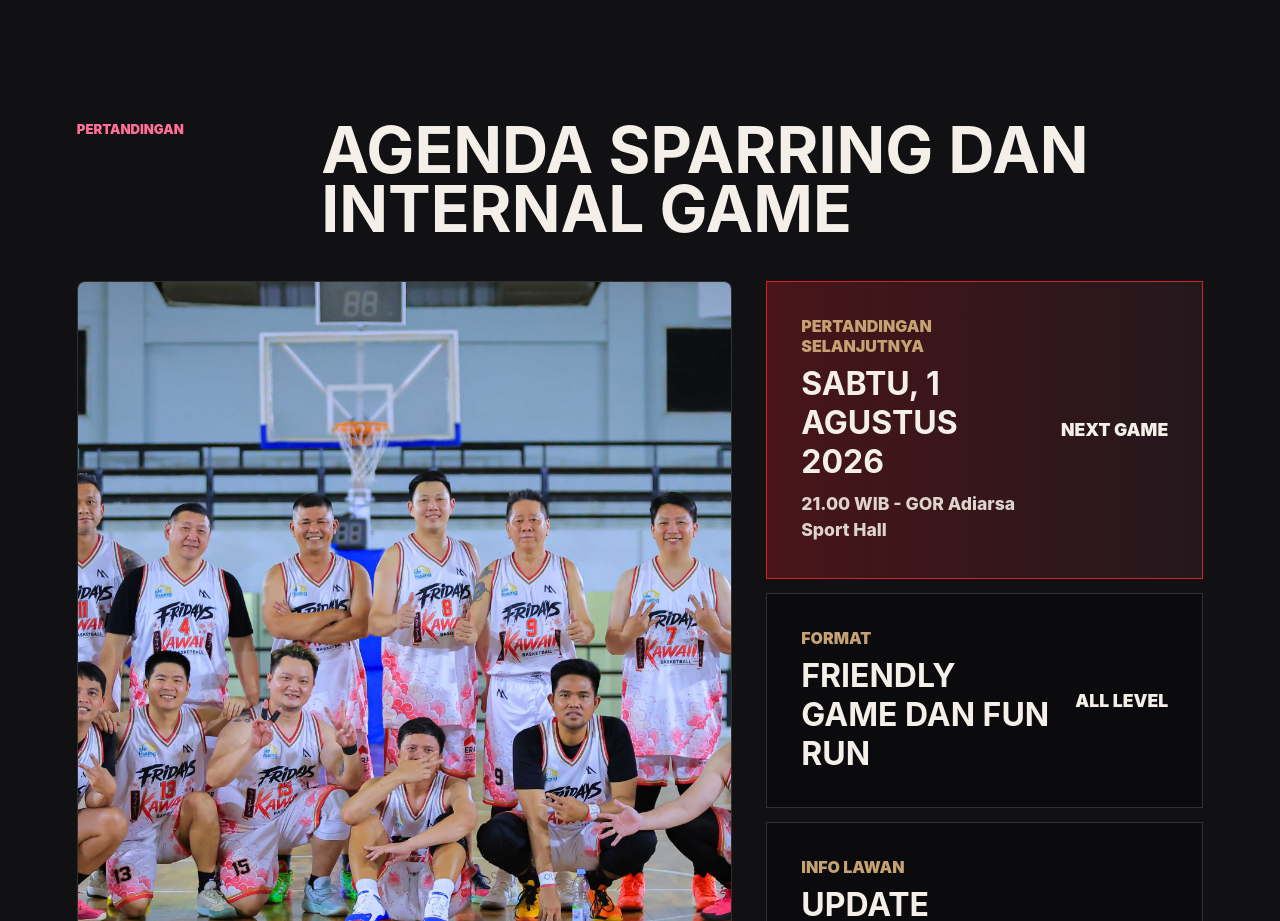
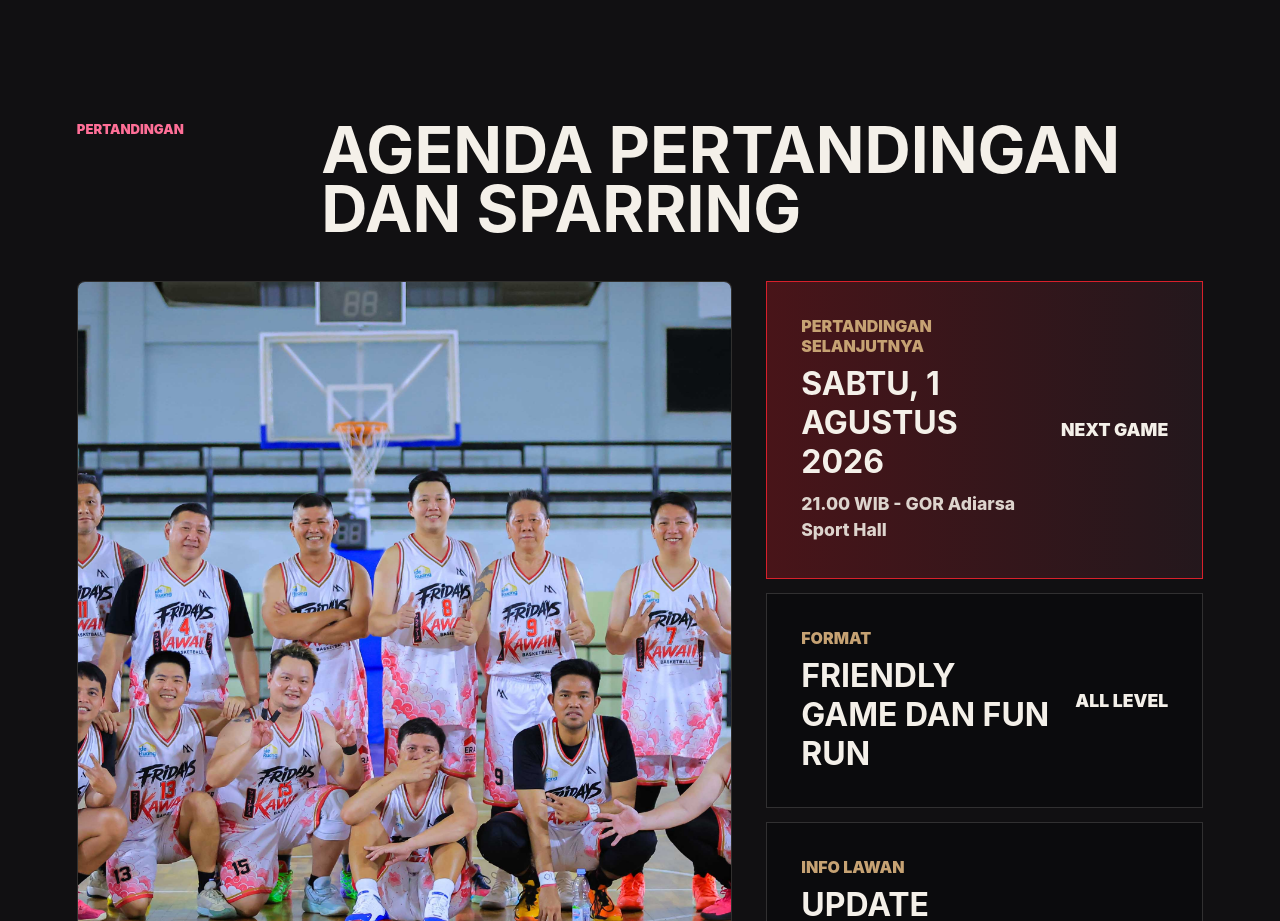
Before and after one commit to peterysp/fridaysxkawaii, a website: page public/index.html in a window 1280 px wide. Shown: the part 1720-2641 px from the top of the page. Drawn offline with Linux system fonts and the light colour scheme.

Commit message:
Update match section heading

```diff
--- a/public/index.html
+++ b/public/index.html
@@ -95,7 +95,7 @@
       <section class="section match-section" id="match">
         <div class="section-heading">
           <p class="eyebrow">Pertandingan</p>
-          <h2>Agenda sparring dan internal game</h2>
+          <h2>Agenda Pertandingan dan Sparring</h2>
         </div>
         <div class="match-showcase">
           <figure class="match-photo">
```
